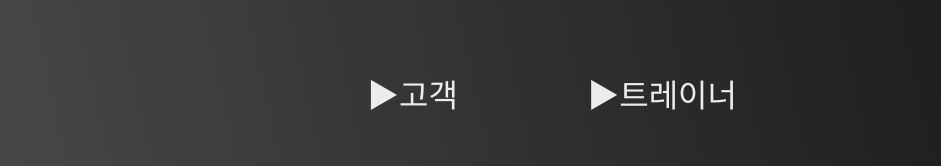
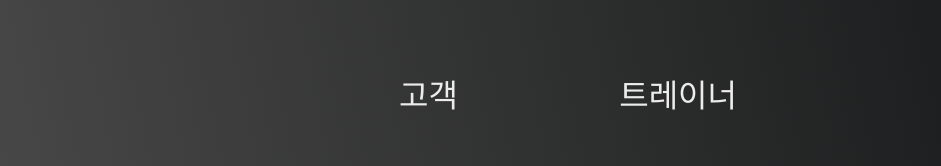
Before and after one commit to Ryeohwan/MPTI_Project, a React (Create React App) app in the folder frontend/: page / in a window 1280 px wide. Shown: the part 338-504 px from the top of the page, without its empty margins (88-1029 px from the left). Built offline with nearby package versions, Linux system fonts and the light colour scheme; a web font is replaced by a local one.

Commit message:
[FE] feat: 회원/트레이너 회원가입 선택 페이지 layout 구성

```diff
--- a/frontend/src/components/Signup/SignupSelect.js
+++ b/frontend/src/components/Signup/SignupSelect.js
@@ -1,7 +1,11 @@
 import React from 'react';
+import { useNavigate } from 'react-router-dom';
 
 import styles from "./SignupSelect.module.css"
+
 const SignupSelect = () => {
+    const navigate=useNavigate();
+
     return (
         <div className={styles.SignupSelect}>
 
@@ -13,14 +17,14 @@ const SignupSelect = () => {
             <div className={styles.select_title}>회원가입</div>
             <div className={styles.select_box}>
                     <div className={styles.select_list}>
-                        <div className={styles.select_item}><span id='left'>&#9654;</span>고객</div>
-                        <div className={styles.select_item}><span id="right">&#9654;</span>트레이너</div>
+                        <div className={styles.select_item1}><span className={styles.select_square1} >&#9654;</span>고객</div>
+                        <div className={styles.select_item2}><span className={styles.select_square2}>&#9654;</span>트레이너</div>
                     </div>
             </div>
         </div>
 
         <div className={styles.select_btn_box}>
-           <button className={styles.select_btn}>뒤로가기</button>
+           <button className={styles.select_btn} onClick={()=>navigate(-1)}>뒤로가기</button>
         </div>
 
 
--- a/frontend/src/components/Signup/SignupSelect.module.css
+++ b/frontend/src/components/Signup/SignupSelect.module.css
@@ -50,11 +50,6 @@
     color: #ececec;
 }
 
-.select_list{
-    display: flex;
-    width: 370px;
-    justify-content: space-between;
-}
 
 .select_btn_box{
     display: flex;
@@ -76,6 +71,34 @@
     cursor: pointer;
 }
 
-.select_item :hov{
 
+.select_list{
+    display: flex;
+    width: 370px;
+    justify-content: space-between;
 }
+
+.select_square1{
+    visibility: hidden;
+}
+
+.select_square2{
+    visibility: hidden;
+}
+.select_list>.select_item1:hover .select_square1 {
+    visibility: visible;
+    color: red;
+}
+
+.select_list>.select_item2:hover .select_square2 {
+    visibility: visible;
+    color: red;
+}
+
+.select_item1{
+    cursor: pointer;
+}
+
+.select_item2{
+    cursor: pointer;
+}
--- a/frontend/src/index.js
+++ b/frontend/src/index.js
@@ -2,9 +2,12 @@ import React from 'react';
 import ReactDOM from 'react-dom/client';
 import './index.css';
 import App from './App';
+import { BrowserRouter } from 'react-router-dom';
 
 
 const root = ReactDOM.createRoot(document.getElementById('root'));
 root.render(
+    <BrowserRouter>
     <App />
+    </BrowserRouter>
 );
```
